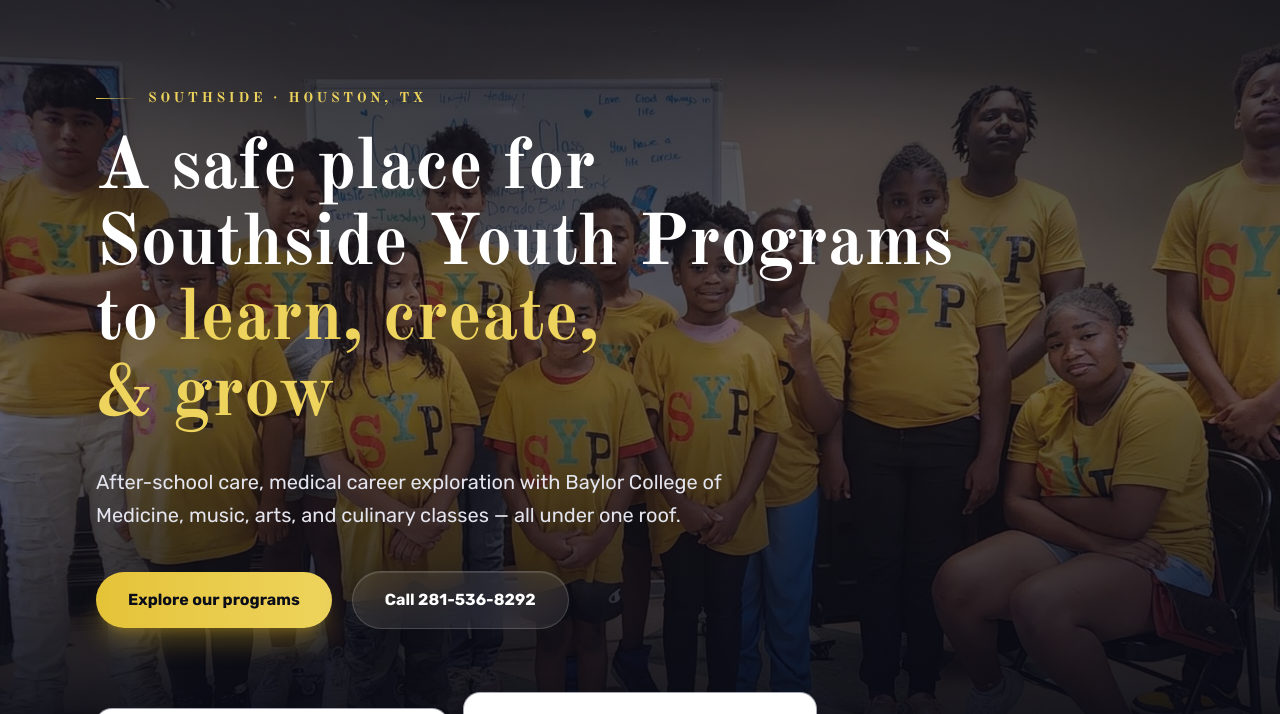
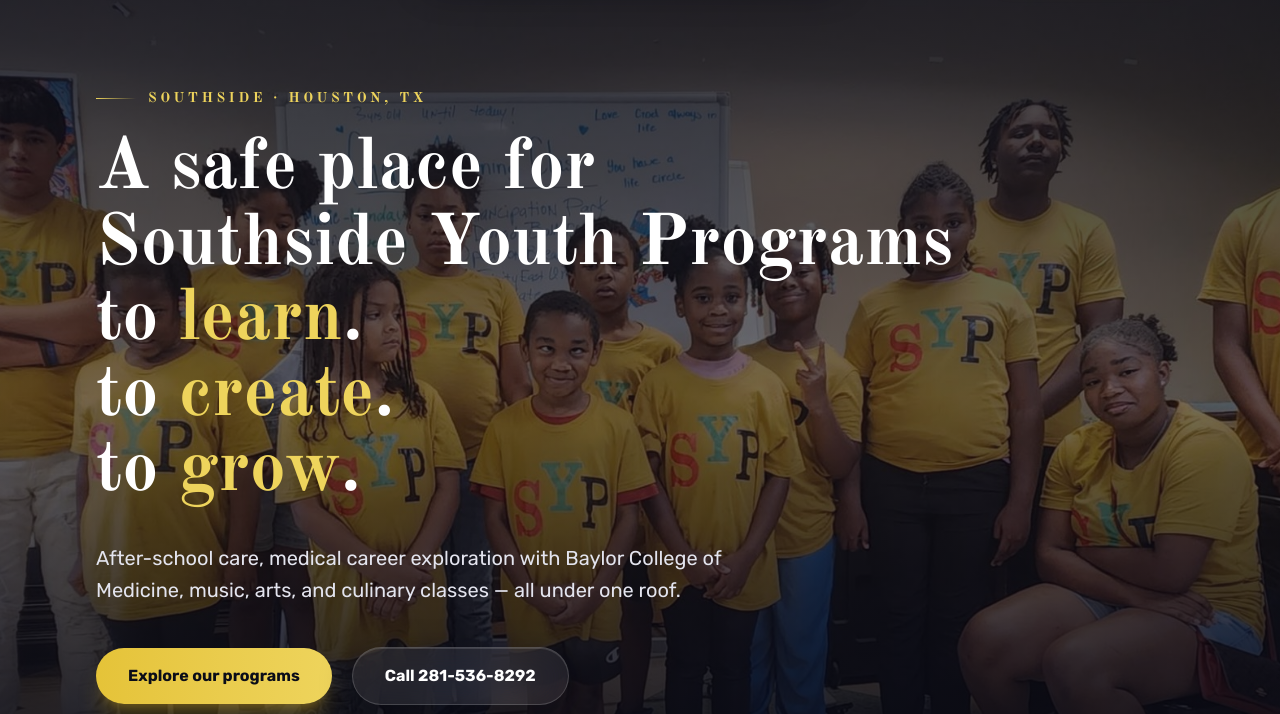
Before and after one commit to august-web/syprograms, an Astro site: page / in a window 1280 px wide. Shown: the part 72-786 px from the top of the page. Built offline with nearby package versions, Linux system fonts and the light colour scheme; Astro itself is replaced by a stand-in of ours.

Commit message:
Punch up hero tagline: learn. create. grow.

```diff
--- a/src/pages/index.astro
+++ b/src/pages/index.astro
@@ -46,10 +46,9 @@
 			<h1 class="mt-6 max-w-4xl font-display text-5xl font-bold leading-[1.05] sm:text-7xl">
 				<span class="block">A safe place for</span>
 				<span class="block">Southside Youth Programs</span>
-				<span class="block">
-					to <em class="not-italic text-cyan-300">learn, create,</em>
-				</span>
-				<span class="block"><em class="not-italic text-cyan-300">&amp; grow</em></span>
+				<span class="block">to <em class="not-italic text-cyan-300">learn</em>.</span>
+				<span class="block">to <em class="not-italic text-cyan-300">create</em>.</span>
+				<span class="block">to <em class="not-italic text-cyan-300">grow</em>.</span>
 			</h1>
 
 			<p class="mt-8 max-w-2xl text-lg leading-relaxed text-navy-100 sm:text-xl">
```
